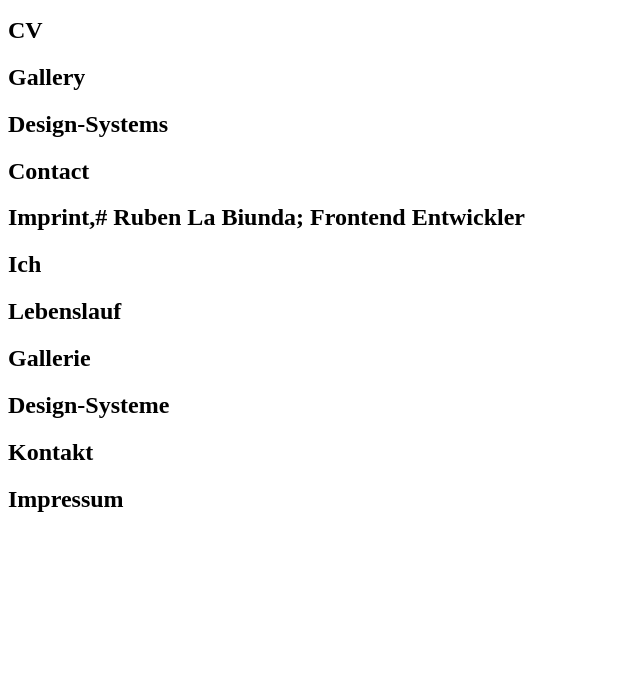
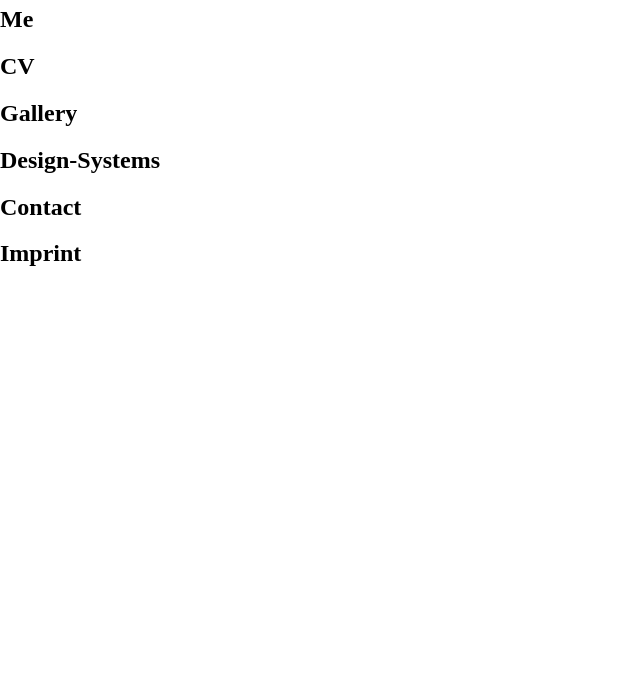
Before and after one commit to gitbreaker222/2024-rl-dev, an Astro site: page / in a window 1280 px wide. Shown: the part 110-800 px from the top of the page, without its empty margins (0-640 px from the left). Built offline with nearby package versions, Linux system fonts and the light colour scheme; Astro itself is replaced by a stand-in of ours.

Commit message:
Revert "Update .pages.yml (via Pages CMS)"
This reverts commit be4c16a0b537dcbdbf10ab4a77090d71d3a9e147.

```diff
--- a/src/pages/index.md
+++ b/src/pages/index.md
@@ -1,27 +1,17 @@
 ---
+layout: '@layouts/default.astro'
+title: RL.dev
 ---
-# **Ruben La Biunda; Frontend Developer**
+# Ruben La Biunda; Frontend Developer
 
-## **Me**
+## Me
 
-## **CV**
+## CV
 
-## **Gallery**
+## Gallery
 
-## **Design-Systems**
+## Design-Systems
 
-## **Contact**
+## Contact
 
-## **Imprint**,# **Ruben La Biunda; Frontend Entwickler**
-
-## **Ich**
-
-## **Lebenslauf**
-
-## **Gallerie**
-
-## **Design-Systeme**
-
-## **Kontakt**
-
-## **Impressum**
+## Imprint
```
Also changed, not shown: .pages.yml.
